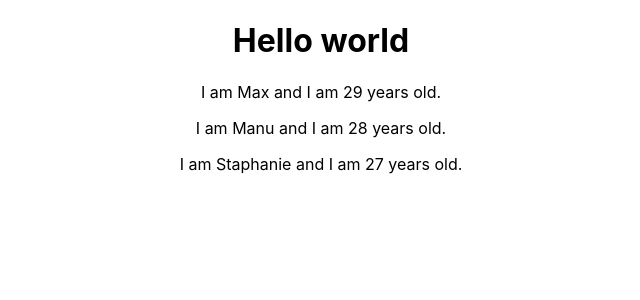
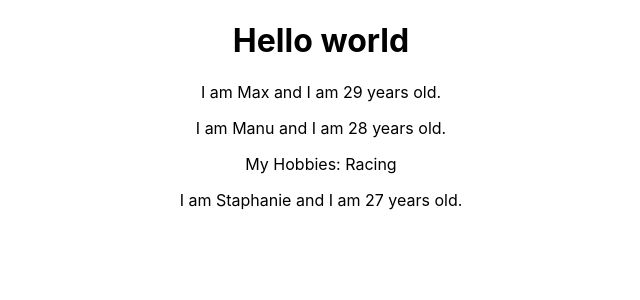
Before and after one commit to cape-balder/react-practice, a React (Create React App) app: page / in a window 1280 px wide. Shown: the top 300 px of the page, without its empty margins (319-959 px from the left). Built offline with nearby package versions, Linux system fonts and the light colour scheme.

Commit message:
the Children Property

```diff
--- a/src/App.js
+++ b/src/App.js
@@ -9,7 +9,7 @@
       <div className="App">
         <h1>Hello world</h1>
         <Person name="Max" age="29"/>
-        <Person name="Manu" age="28"/>
+        <Person name="Manu" age="28">My Hobbies: Racing</Person>
         <Person name="Staphanie" age="27"/>
       </div>
     );
--- a/src/Person/Person.js
+++ b/src/Person/Person.js
@@ -1,7 +1,12 @@
 import React from 'react';
 
 const person = (props) => {
-   return <p>I am {props.name} and I am {props.age} years old.</p>
+   return (
+        <div>
+            <p>I am {props.name} and I am {props.age} years old.</p>
+            <p>{props.children}</p>
+        </div>
+   )
 }
 
 export default person;
```
